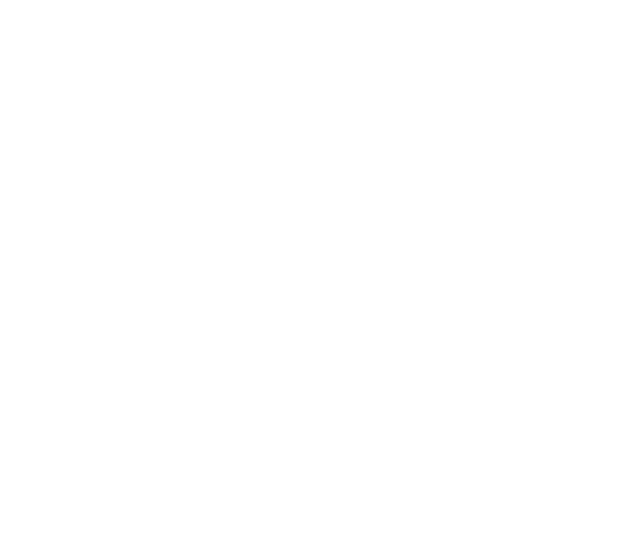
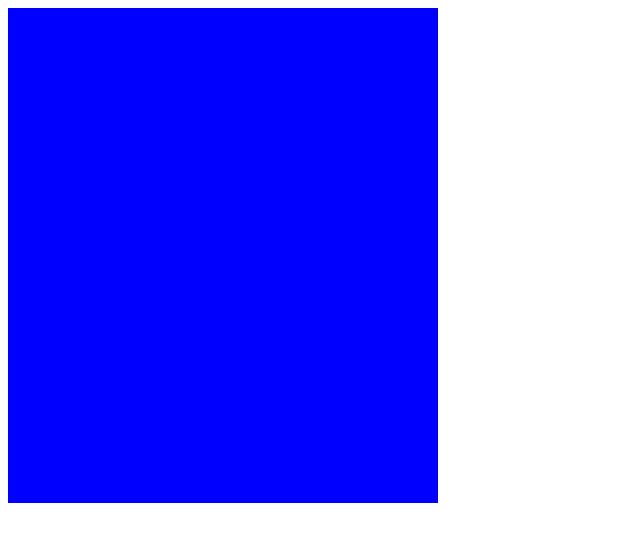
Before and after one commit to gitkavi/MyFirstRepository, a plain HTML site: page index.html in a window 1280 px wide. Shown: the whole page, without its empty margins (0-640 px from the left). Drawn offline with Linux system fonts and the light colour scheme.

Commit message:
added a box

```diff
--- a/index.html
+++ b/index.html
@@ -1,12 +1,25 @@
 <!DOCTYPE html>
 <html lang="en">
+
 <head>
     <meta charset="UTF-8">
     <meta name="viewport" content="width=device-width, initial-scale=1.0">
     <meta http-equiv="X-UA-Compatible" content="ie=edge">
     <title>Document</title>
+    <style>
+        div {
+            width: 400px;
+            height: 440px;
+            background-color: blue;
+            padding:25px 10px 30px 20px;
+            border: 22px;
+            border-color: black;
+        }
+    </style>
 </head>
+
 <body>
+    <div></div>
+</body>
 
-</body>
 </html>
```
